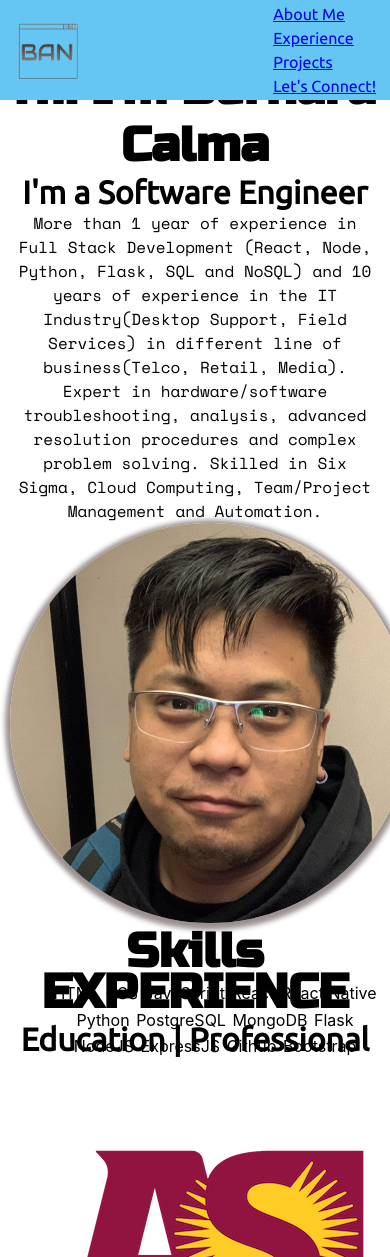
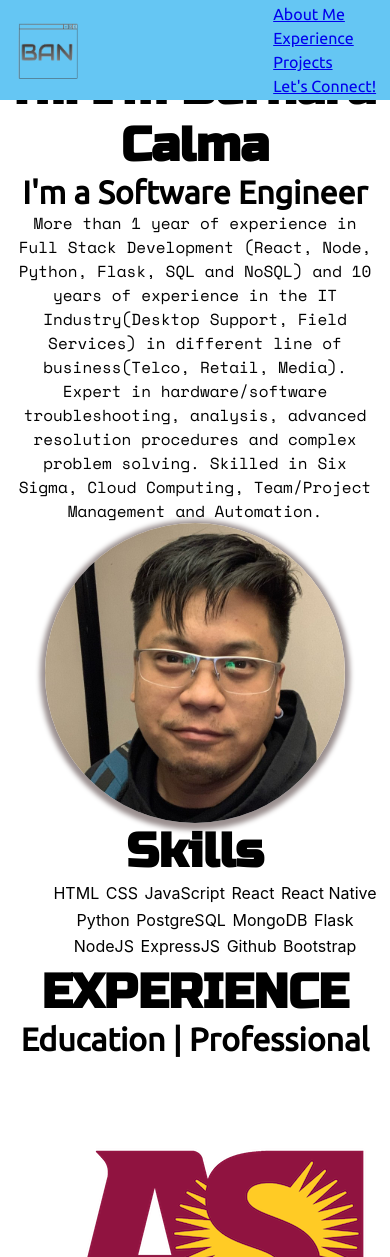
Before and after one commit to Bernard-Calma/bernard, a React (Create React App) app: page / in a window 390 px wide. Shown: the top 1257 px of the page. Built offline with nearby package versions, Linux system fonts and the light colour scheme.

Commit message:
cleared errors in experience and contact

```diff
--- a/src/components/SendEmail.jsx
+++ b/src/components/SendEmail.jsx
@@ -4,7 +4,6 @@ const SendEmail = () => {
     const [emailContent, setEmailContent] = useState({
         senderName: "",
         senderEmail: "",
-        senderSubject: "",
         senderSubject: "",
         senderMessage: "",
     })
@@ -18,7 +17,6 @@ const SendEmail = () => {
         setEmailContent({
             senderName: "",
             senderEmail: "",
-            senderSubject: "",
             senderSubject: "",
             senderMessage: "",
         })
--- a/src/containers/AboutMe.css
+++ b/src/containers/AboutMe.css
@@ -70,8 +70,8 @@
 
     .personalImage {
         margin: 0 auto;
-        width: 400px;
-        height: 400px;
+        width: 300px;
+        height: 300px;
     }
 
     .skillsSmallScreen {
--- a/src/containers/Experience.jsx
+++ b/src/containers/Experience.jsx
@@ -54,11 +54,11 @@ const Experience = () => {
     const [works] = useState([
         {
             name: "Sutherland Global Services",
-            companyLogo: "",
+            companyLogo: "https://remoteco.s3.amazonaws.com/wp-content/uploads/2015/12/sutherland.jpg",
             position: "Subject Matter Expert",
             yearStarted: "2014",
             yearEnded: "2018",
-            jobDescription: "Job Description",
+            jobDescription: `Resolved complex issues in any aspect of the telecommunication network infrastructure. \n Exceeded metric goals and consistently in monthly top 3 performers for 4 years while providing other support. `,
         },
     ])
 
@@ -70,7 +70,7 @@ const Experience = () => {
     return (
         <section className="sectionExperience" id="idExperience">
             <h1>EXPERIENCE</h1>
-            <h2><a onClick={() => handleChangeDisplay(0)}>Education</a> | <a onClick={() => handleChangeDisplay(1)}>Professional</a></h2>
+            <h2><span onClick={() => handleChangeDisplay(0)}>Education</span> | <span onClick={() => handleChangeDisplay(1)}>Professional</span></h2>
 
             {
                 display === 0
--- a/src/containers/Projects.jsx
+++ b/src/containers/Projects.jsx
@@ -1,5 +1,4 @@
 import { useState } from "react"
-import ProjectChange from "../buttons/ProjectChange"
 import Project from "../components/Project"
 
 const Projects = () => {
```
